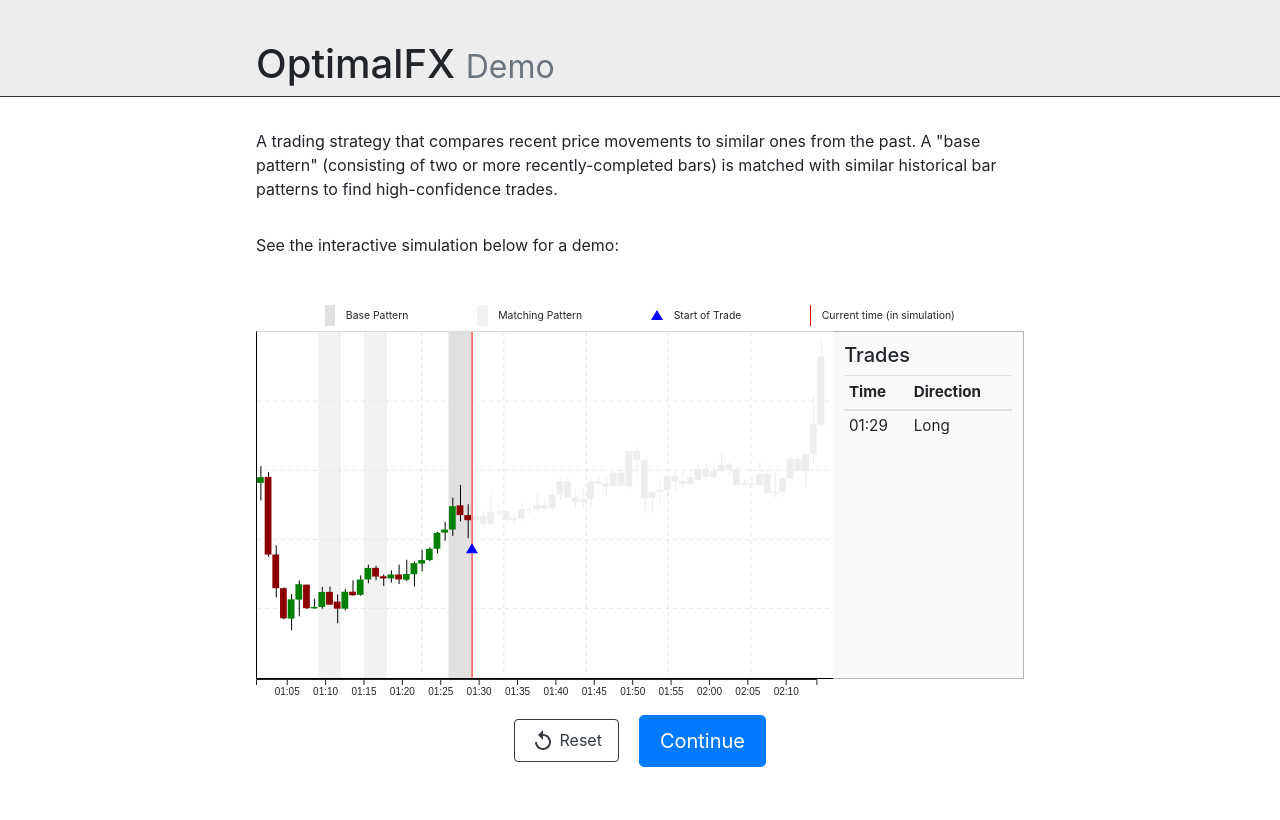
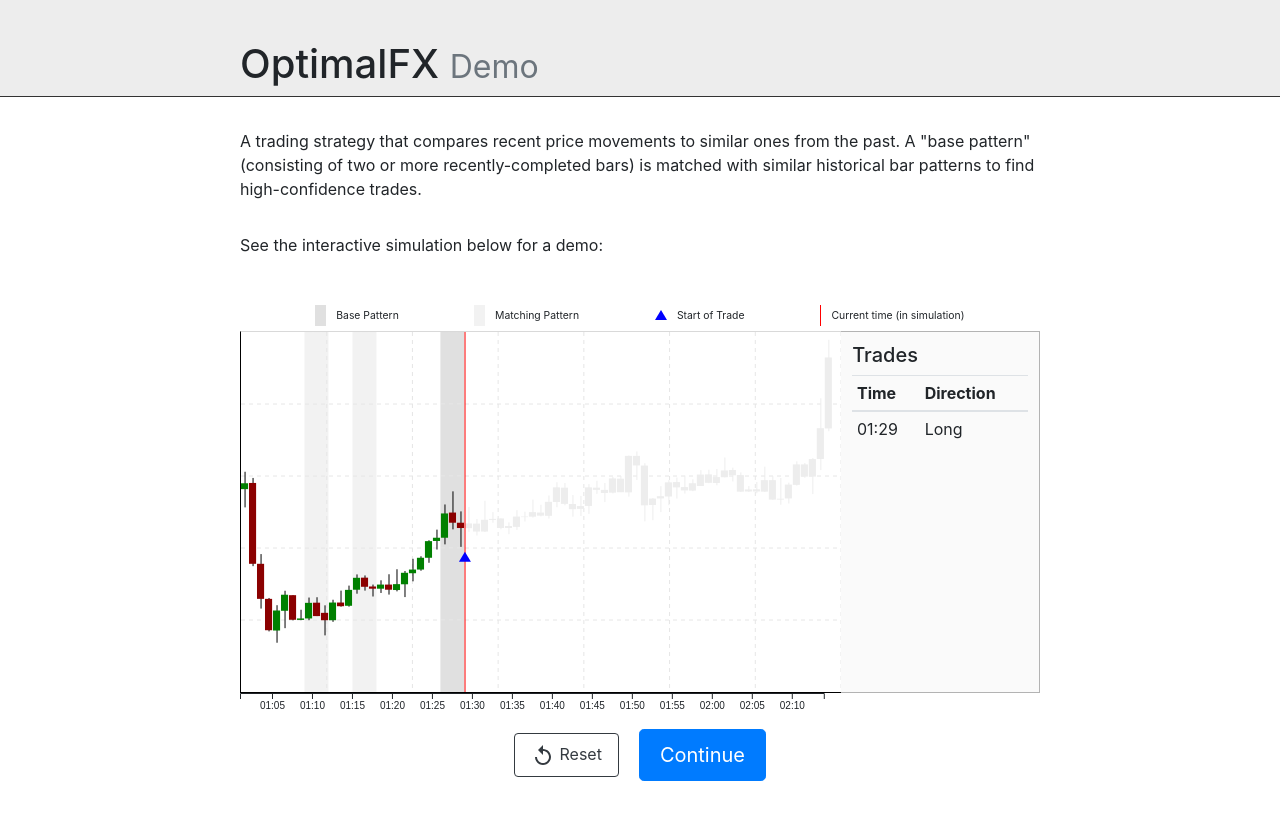
Before and after one commit to dandoozan/optimalfx-demo, a React (Create React App) app: page / in a window 1280 px wide. Shown: the top 820 px of the page. Built offline with nearby package versions, Linux system fonts and the light colour scheme.

Commit message:
Adjust sizing styles

```diff
--- a/src/components/Simulation/Trades.module.css
+++ b/src/components/Simulation/Trades.module.css
@@ -7,10 +7,6 @@
   border-left: none;
 }
 
-.tradesTable {
-  font-size: 0.95rem;
-}
-
 .row {
   cursor: default;
 }
--- a/src/index.css
+++ b/src/index.css
@@ -1,6 +1,6 @@
 :root {
   font-size: 1.5vw;
-  --main-content-width: 48em;
+  --main-content-width: 50em;
   --current-line-color: red;
   --trade-color: hsl(240, 100%, 50%); /* blue */
   --trade-color-dimmed: hsl(240, 100%, 85%); /* lighter blue */
```
